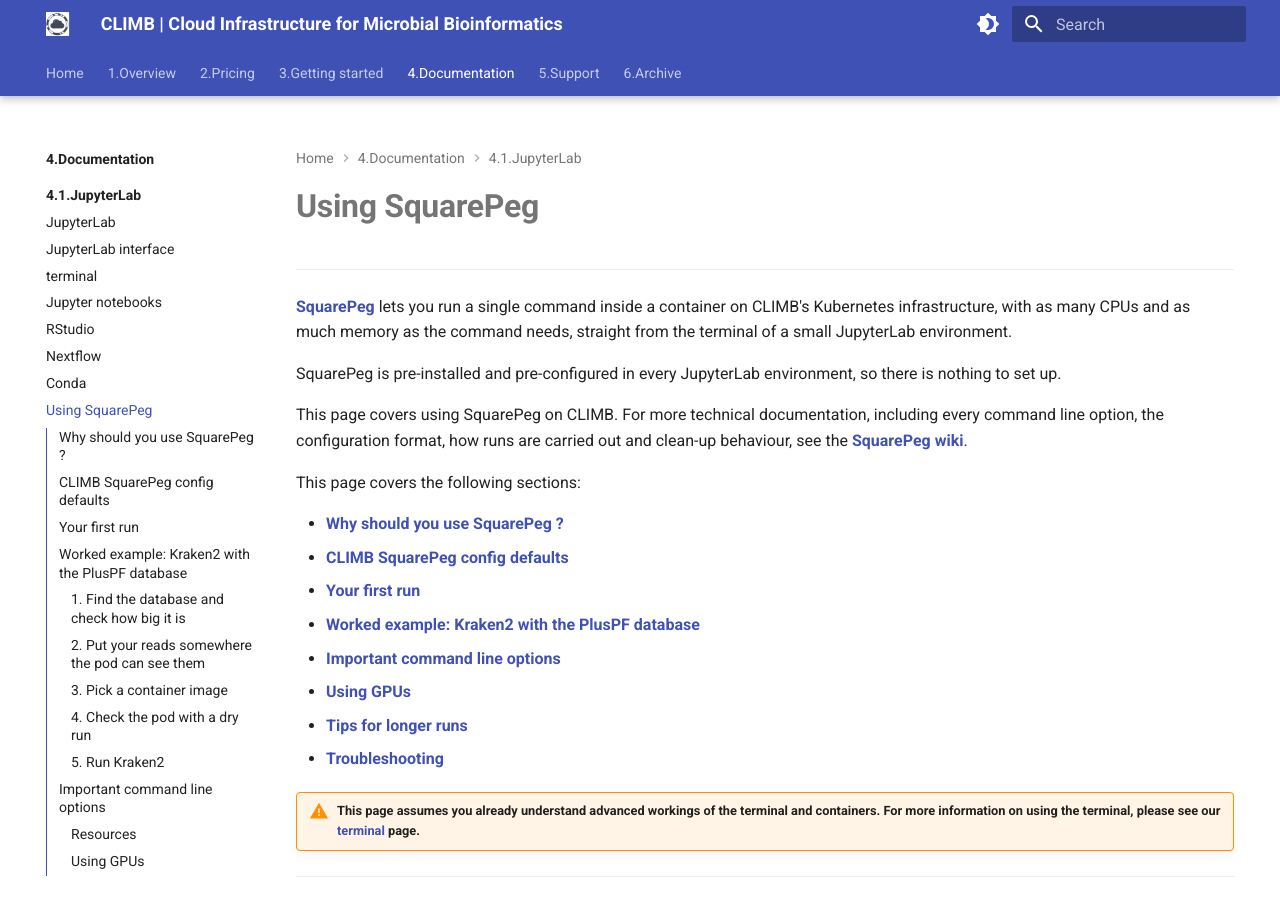
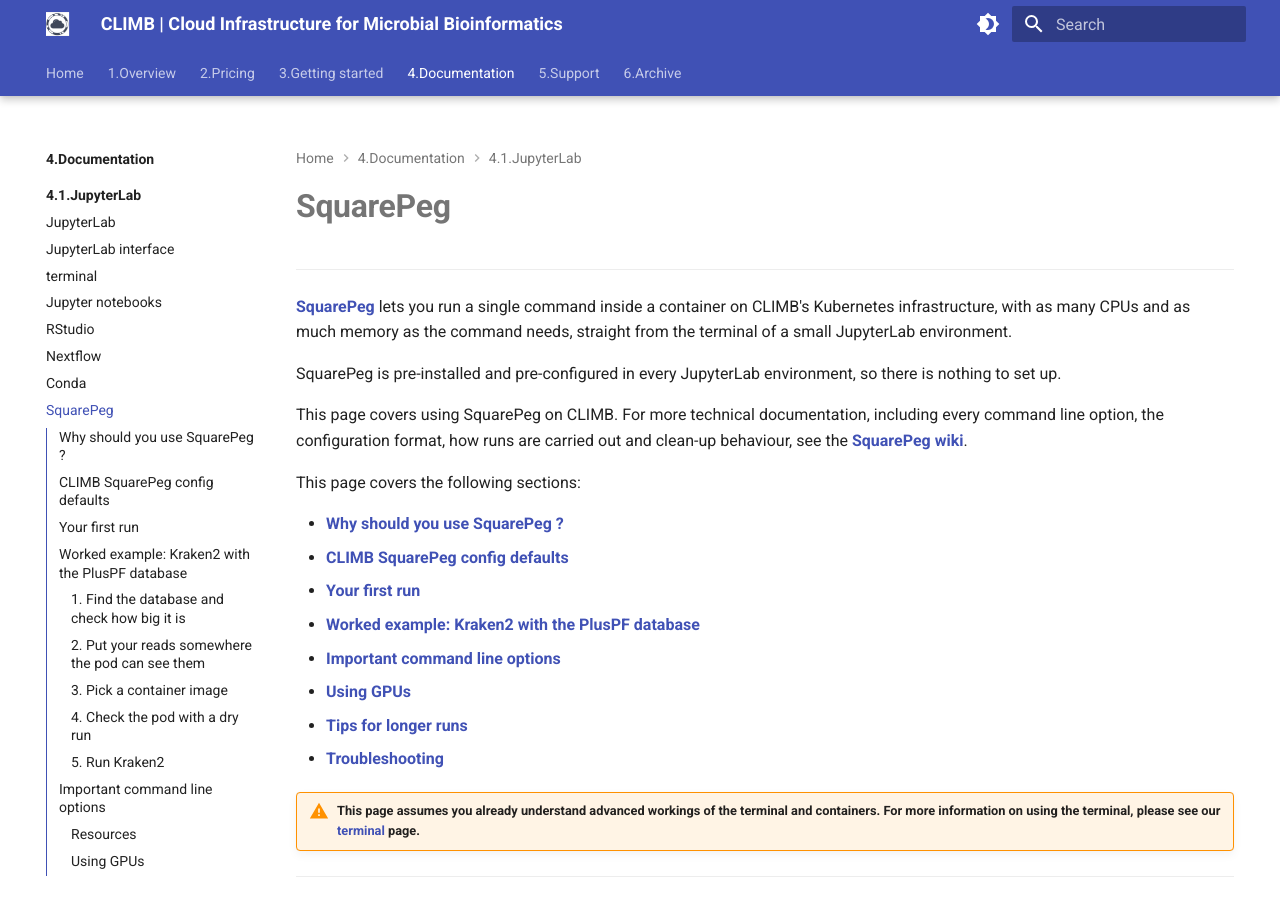
Before and after one commit to MRC-CLIMB/docs, an MkDocs documentation site: the page built from docs/4.Documentation/4.1.JupyterLab/4.1.8.squarepeg.md, in a window 1280 px wide and 900 px high. Built offline with MkDocs 1.6.1 and Material for MkDocs 9.7.7, drawn with Linux system fonts in a browser that asks for light colours.

Commit message:
Change squarepeg title

```diff
--- a/docs/4.Documentation/4.1.JupyterLab/4.1.8.squarepeg.md
+++ b/docs/4.Documentation/4.1.JupyterLab/4.1.8.squarepeg.md
@@ -1,8 +1,8 @@
 ---
-title: Using SquarePeg
+title: SquarePeg
 ---
 
-# **Using SquarePeg**
+# **SquarePeg**
 
 ---
 
```
